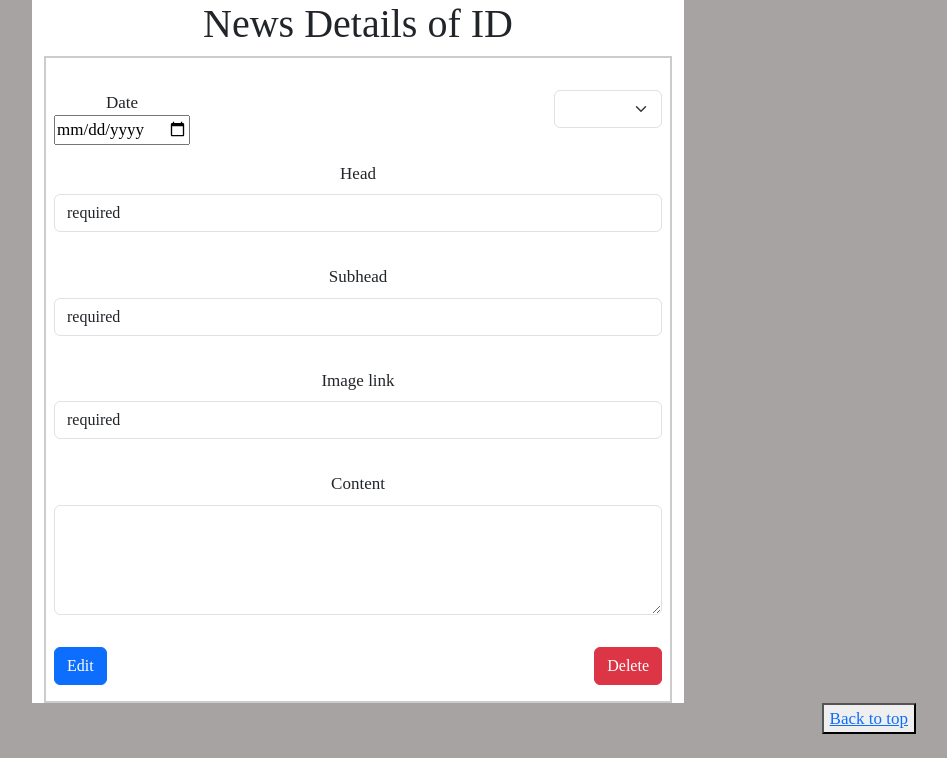
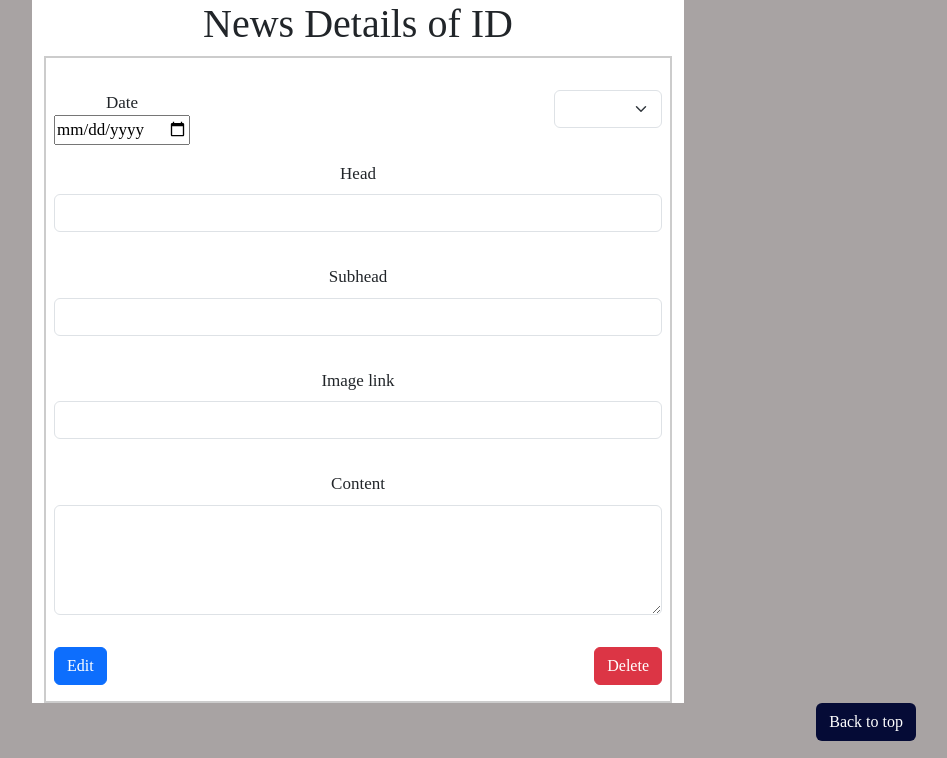
Before and after one commit to bishalkumardas/FinancialNews_website, a Django app: page /edit_news/ in a window 1280 px wide. Shown: the part 42-800 px from the top of the page, without its empty margins (282-1229 px from the left). Run offline with Django 5.2, Linux system fonts and the light colour scheme; a user stored in the database is signed in; some libraries are stand-ins or nearby versions.

Commit message:
Change in Back on top button

```diff
--- a/stock_insight/templates/base.html
+++ b/stock_insight/templates/base.html
@@ -141,17 +141,27 @@
     </div>
 
     {% block footer %}
+    {% comment %} <footer class="container">
+        <button class="float-end">
+            <a href="#" style="color:#a8a3a3; text-decoration: none;" >Back to top</a>
+        </button>
+    </footer> {% endcomment %}
+
     <footer class="container">
-        <button class="float-end"><a href="#">Back to top</a></button>
+        <button onclick="scrollToTop()" class="float-end btn" style="background-color: #050b36; color: white;">
+            Back to top
+        </button>
     </footer>
+
     {% endblock footer %}
 
 
     <script src="https://cdn.jsdelivr.net/npm/bootstrap@5.3.3/dist/js/bootstrap.bundle.min.js" integrity="sha384-YvpcrYf0tY3lHB60NNkmXc5s9fDVZLESaAA55NDzOxhy9GkcIdslK1eN7N6jIeHz" crossorigin="anonymous"></script>
-    <script async src="https://pagead2.googlesyndication.com/pagead/js/adsbygoogle.js?client=ca-pub-1216404898026597"
-    crossorigin="anonymous">
-        (adsbygoogle = window.adsbygoogle || []).push({});
 
+    <script>
+        function scrollToTop() {
+            window.scrollTo({ top: 0, behavior: 'smooth' });
+        }
     </script>
 </body>
 </html>
--- a/stock_insight/templates/contact_us.html
+++ b/stock_insight/templates/contact_us.html
@@ -108,3 +108,5 @@
 
 
     {% endblock body %}
+
+    {% block footer %}{% endblock footer %}
--- a/stock_insight/templates/edit_news.html
+++ b/stock_insight/templates/edit_news.html
@@ -30,17 +30,17 @@ Edit News
 
             <div class="mb-3">
                 <label for="head" class="form-label">Head</label>
-                <input type="text" id="head" name="head" class="form-control" value={{get_record.head}} required>
+                <input type="text" id="head" name="head" class="form-control" value="{{get_record.head}}" required>
             </div>
 
             <div class="mb-3">
                 <label for="sub_head" class="form-label">Subhead</label>
-                <input type="text" id="sub_head" name="sub_head" class="form-control" value={{get_record.sub_head}} required>
+                <input type="text" id="sub_head" name="sub_head" class="form-control" value="{{get_record.sub_head}}" required>
             </div>
 
             <div class="mb-3">
                 <label for="image_link" class="form-label">Image link</label>
-                <input type="url" id="image_link" name="image_link" class="form-control" value={{get_record.image_link}} required>
+                <input type="url" id="image_link" name="image_link" class="form-control" value="{{get_record.image_link}}" required>
             </div>
 
             <div class="mb-3">
--- a/stock_insight/templates/news_control.html
+++ b/stock_insight/templates/news_control.html
@@ -143,3 +143,6 @@ Modify News
 
     </div>
 {% endblock body %}
+
+
+{% block footer %}{% endblock footer %}
```
